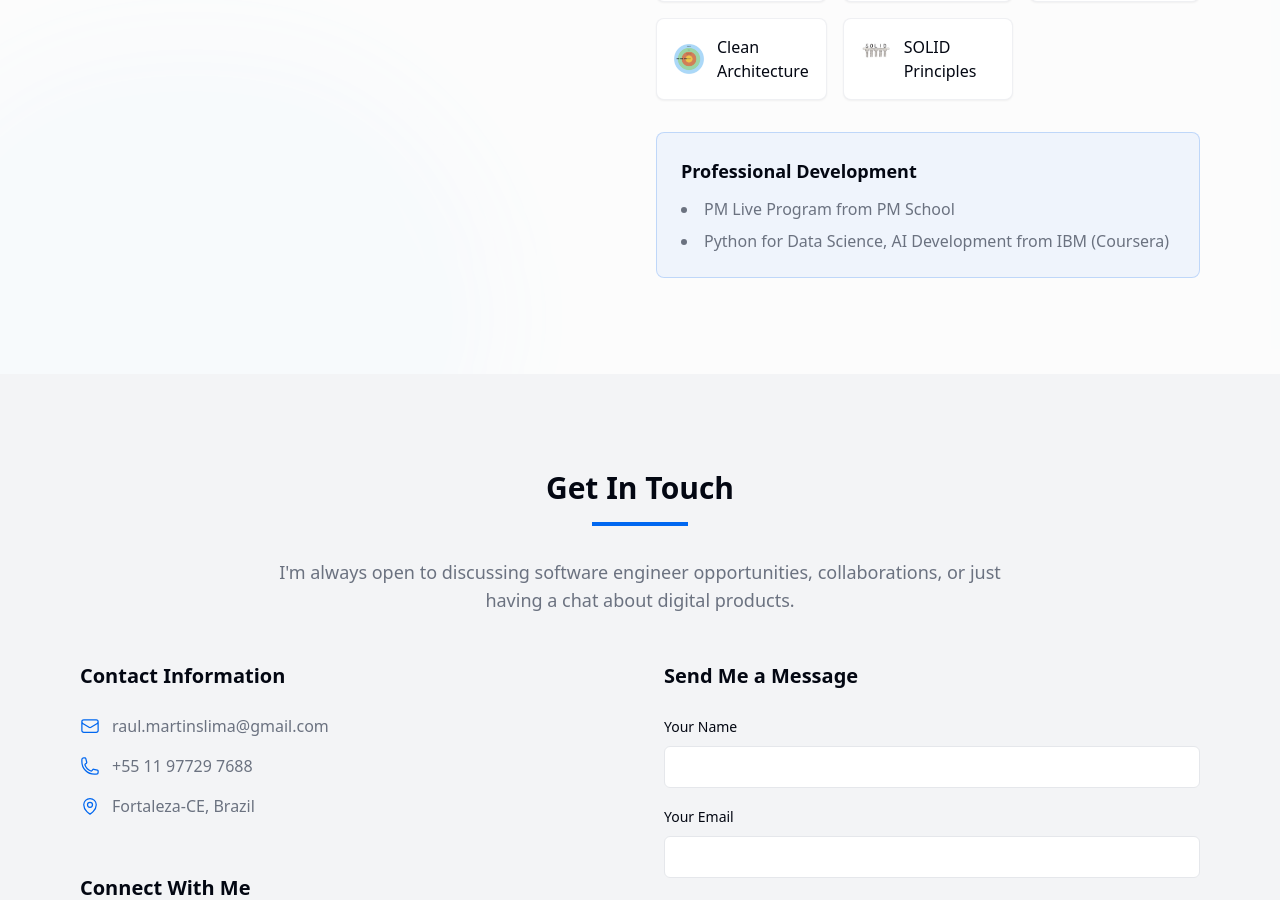
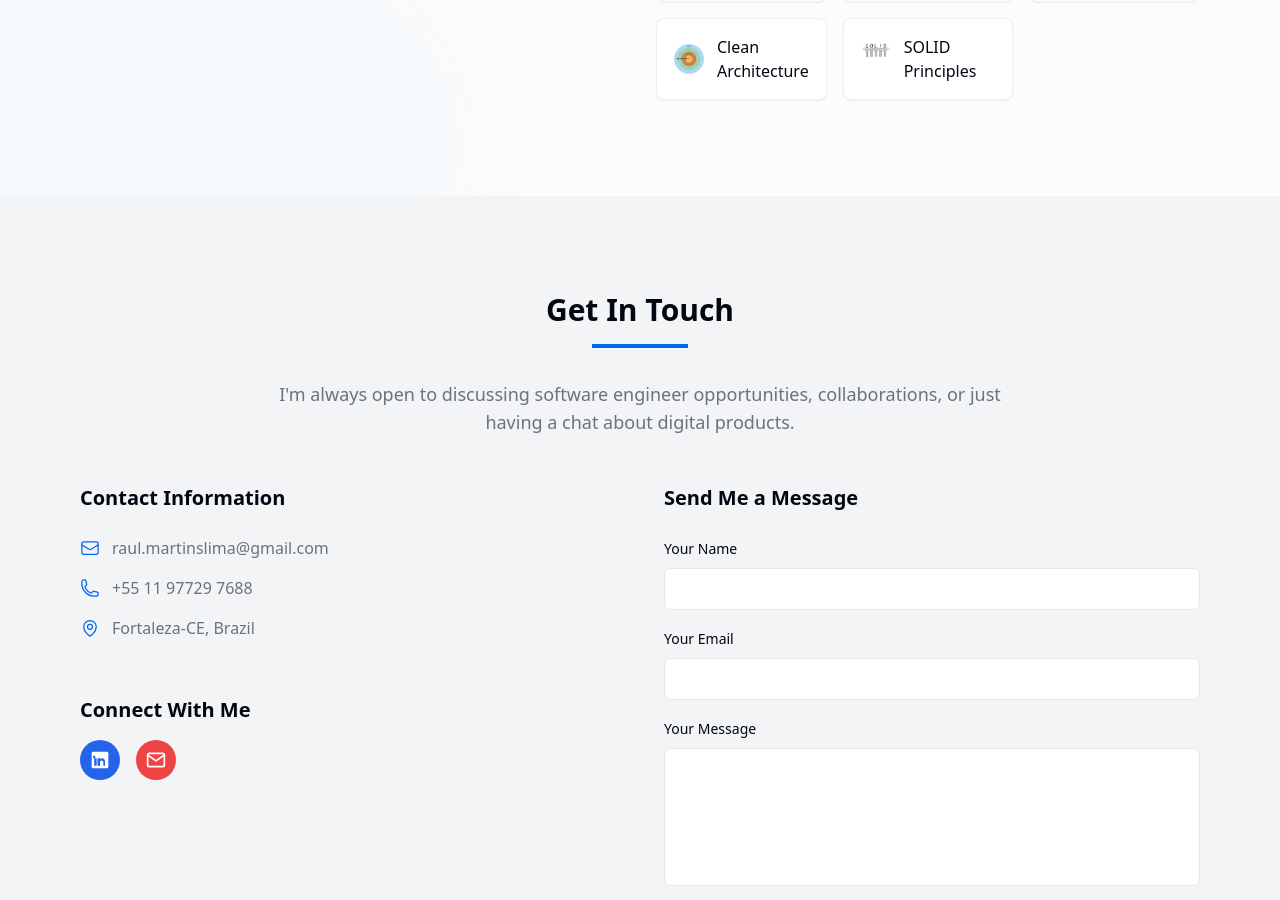
Before and after one commit to raulmartins/raulmartins.github.io, a Next.js app: page / in a window 1280 px wide. Shown: the part 4224-5124 px from the top of the page. Built offline with nearby package versions, Linux system fonts and the light colour scheme.

Commit message:
chore: remove card from skills sections

```diff
--- a/src/components/sections/skills-section.tsx
+++ b/src/components/sections/skills-section.tsx
@@ -270,18 +270,6 @@ export function SkillsSection() {
                   </motion.div>
                 ))}
               </div>
-
-              <div className="mt-8 p-6 bg-primary/5 rounded-lg border border-primary/20">
-                <h3 className="text-lg font-semibold mb-3">
-                  Professional Development
-                </h3>
-                <ul className="space-y-2 list-disc list-inside text-muted-foreground">
-                  <li>PM Live Program from PM School</li>
-                  <li>
-                    Python for Data Science, AI Development from IBM (Coursera)
-                  </li>
-                </ul>
-              </div>
             </div>
           </motion.div>
         </motion.div>
```
